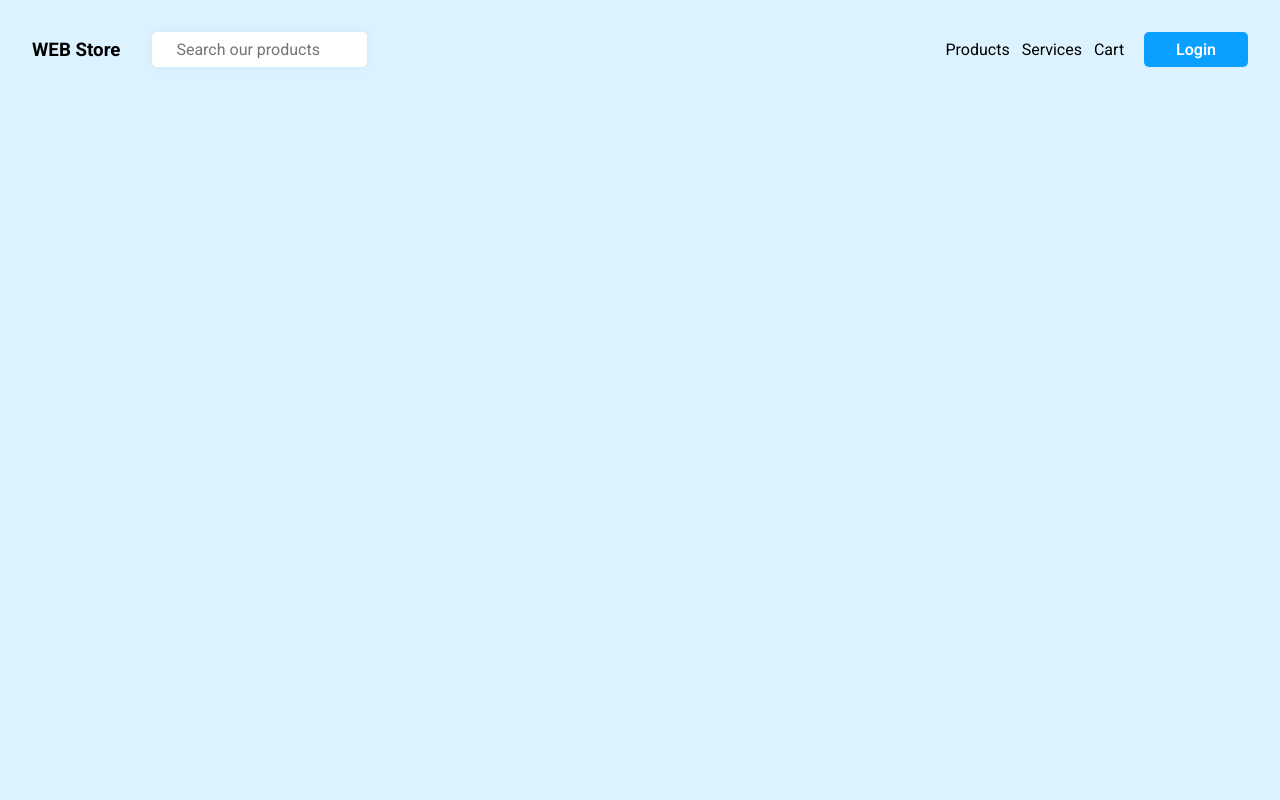
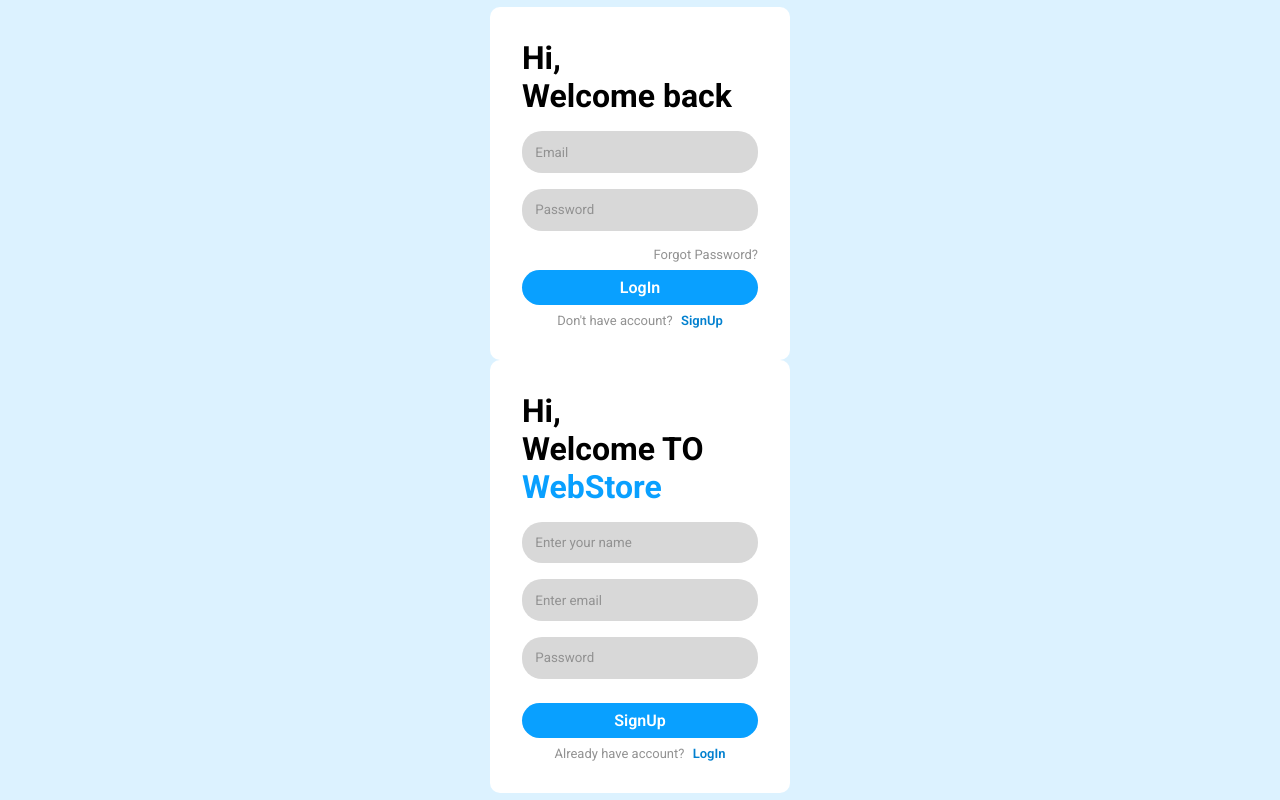
Before and after one commit to DevSaheerHost/ai, a plain HTML site: page product/index.html in a window 1280 px wide. Drawn offline with Linux system fonts and the light colour scheme.

Commit message:
Auth page added

```diff
--- a/CSS/styles.css
+++ b/CSS/styles.css
@@ -386,3 +386,8 @@ footer {
   width: 100%;
   height: 200px;
 }
+
+
+.hidden{
+  display: none !important;
+}
--- a/JS/script.js
+++ b/JS/script.js
@@ -76,7 +76,8 @@ $("#bestSeller")
 $("#buyNowBtn").onclick = () => {
   const encodedArray = encodeURIComponent(JSON.stringify(overData));
 
-  window.location.href = `../product/index.html?array=${encodedArray}`;
+  // window.location.href = `../product/index.html?array=${encodedArray}`;
+  window.location.href = `../product/#loginPage`;
 
 
 
--- /dev/null
+++ b/product/CSS/style.css
@@ -0,0 +1,82 @@
+main {
+  height: 100dvh;
+  display: flex;
+  align-items: center;
+  justify-content: center;
+}
+h1 span {
+  color: var(--primary);
+}
+.form .login {
+  background-color: var(--white);
+  min-width: fit-content;
+  width: 300px;
+  max-width: 500px;
+  padding: 2em;
+  border-radius: 10px;
+  display: block;
+  margin: auto;
+}
+.login .input_field {
+  margin-top: 1em;
+  margin-bottom: 1em;
+  display: flex;
+  align-items: center;
+  justify-content: center;
+  flex-direction: column;
+  gap: 1em;
+}
+.form input {
+  width: 100%;
+  background-color: rgb(216, 216, 216);
+  padding: 1em;
+  border-radius: 20px;
+}
+.forgot {
+  text-align: end;
+  color: rgb(146, 146, 146);
+  cursor: pointer;
+}
+.no_ac {
+  color: rgb(146, 146, 146);
+  cursor: pointer;
+  text-align: center;
+}
+.no_ac a {
+  font-weight: 600;
+  color: #0280cf;
+  margin-left: 5px;
+}
+::placeholder {
+  color: rgb(146, 146, 146);
+}
+.form .login button {
+  background-color: var(--primary);
+  padding: 0.5em 1.7em;
+  width: 100%;
+  margin: .5em 0;
+  transition: all 0.2s ease-in-out;
+  border-radius: 20px;
+
+  &:hover {
+    scale: 1.01;
+    background-color: var(--text);
+  }
+}
+.form p{
+    font-size: 13px;
+}
+.form:has(:target#loginPage) .login {
+  display: block;
+}
+
+.form:has(:target#loginPage) .signup {
+  display: none;
+}
+.form:has(:target#signupPage) .signup {
+  display: block !important;
+}
+
+.form:has(:target#signupPage) .login {
+  display: none;
+}
--- a/product/index.html
+++ b/product/index.html
@@ -4,11 +4,13 @@
     <meta charset="UTF-8" />
     <meta name="viewport" content="width=device-width, initial-scale=1.0" />
     <title>Product</title>
-    <link rel="stylesheet" href="../CSS/styles.css">
-    <link rel="stylesheet" href="../CSS/theme.css">
+    <link rel="stylesheet" href="../CSS/styles.css" />
+    <link rel="stylesheet" href="../CSS/theme.css" />
+    <link rel="stylesheet" href="../CSS/responsive.css" />
+    <link rel="stylesheet" href="./CSS/style.css" />
   </head>
   <body>
-    <header>
+    <header class="hidden">
       <div class="left">
         <div class="logo"><h3>WEB Store</h3></div>
         <div class="search-box">
@@ -20,25 +22,58 @@
       </div>
       <div class="right nav">
         <a href="#">Products</a>
-        <a href="#">Services</a>
+        <a href="#">Services</a>Hi, Welcome back
+
         <a href="#">Cart</a>
         <button class="login">Login</button>
       </div>
     </header>
 
     <main>
+      <div class="form">
+        <div class="login" id="loginPage">
+          <h1>
+            Hi, <br />
+            Welcome back
+          </h1>
+          <div class="input_field">
+            <input type="email" placeholder="Email" />
+            <input type="password" name="" id="" placeholder="Password" />
+          </div>
+          <p class="forgot">Forgot Password?</p>
+          <button class="login">LogIn</button>
+          <p class="no_ac">Don't have account? <a href="#signupPage">SignUp</a></p>
+        </div>
 
+        <!-- Signup -->
+
+        <div class="login signup" id="signupPage">
+          <h1>
+            Hi, <br />
+            Welcome TO <span>WebStore</span>
+          </h1>
+          <div class="input_field">
+            <input type="name" name="" id="" placeholder="Enter your name">
+            <input type="email" placeholder="Enter email" />
+            <input type="password" name="" id="" placeholder="Password" />
+
+          </div>
+          <!-- <p class="forgot">Forgot Password?</p> -->
+          <button class="login_btn">SignUp</button>
+          <p class="no_ac">Already have account? <a href="#loginPage">LogIn</a></p>
+        </div>
+      </div>
     </main>
     <script>
-        // Get the URL parameter
-        const urlParams = new URLSearchParams(window.location.search);
-        const encodedArray = urlParams.get('array');
+      // Get the URL parameter
+      const urlParams = new URLSearchParams(window.location.search);
+      const encodedArray = urlParams.get("array");
 
-        // Decode the array and parse it
-        const retrievedArray = JSON.parse(decodeURIComponent(encodedArray));
+      // Decode the array and parse it
+      const retrievedArray = JSON.parse(decodeURIComponent(encodedArray));
 
-        // Display the array on the page
-        document.querySelector('main').innerText = `Array: ${retrievedArray.productName}`
+      // Display the array on the page
+      // document.querySelector('main').innerText = `Array: ${retrievedArray.productName}`
     </script>
   </body>
 </html>
```
